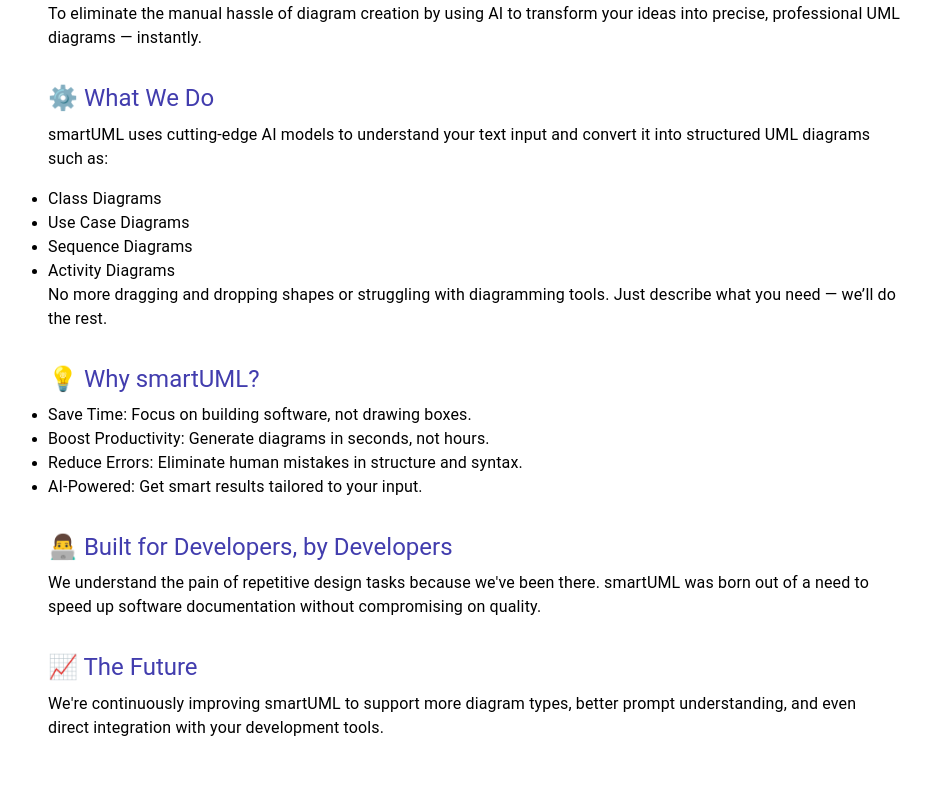
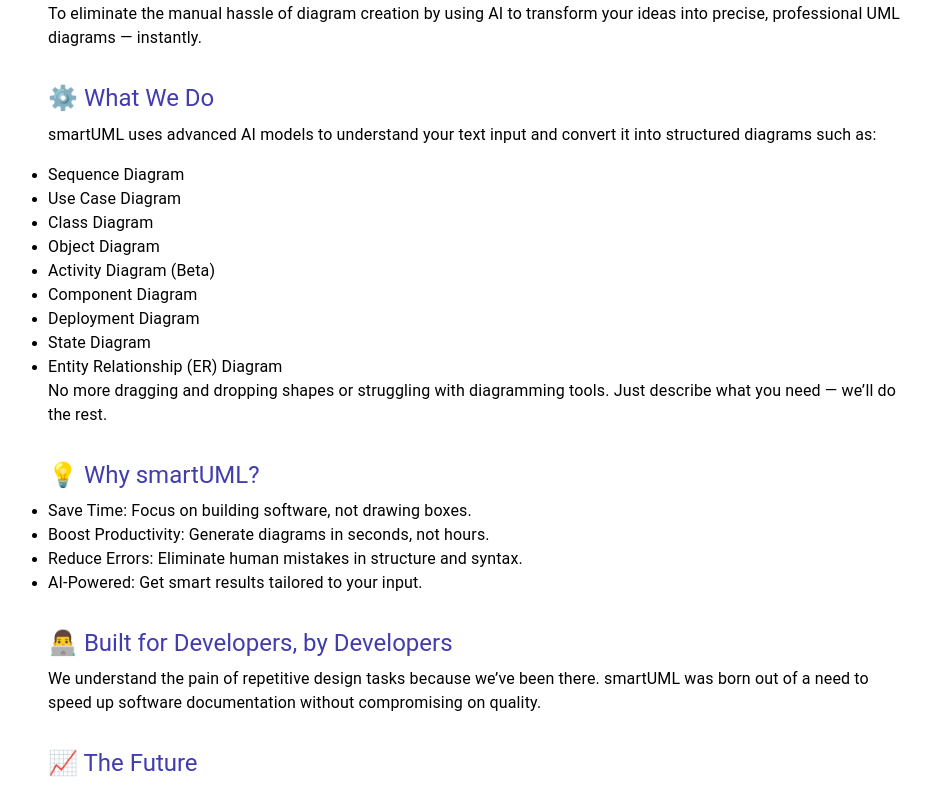
Before and after one commit to Balaj27/UML-Generator-Next, a Next.js app: page /Pages/About in a window 1280 px wide. Shown: the part 400-1191 px from the top of the page, without its empty margins (166-1097 px from the left). Built offline with nearby package versions, Linux system fonts and the light colour scheme.

Commit message:
About Us Page Added

```diff
--- a/src/app/Pages/About/page.tsx
+++ b/src/app/Pages/About/page.tsx
@@ -1,29 +1,36 @@
 import React from 'react';
 import { Container, Typography, Box, Divider } from '@mui/material';
 import Navbar from '@/app/Components/Navbar';
-import '../page.css'; // Assuming you have some styles in this file
-import Footer from '@/app/Components/Footer'; // Importing Footer if needed, but not used in this component
+import '../page.css';
+import Footer from '@/app/Components/Footer';
+
 const AboutUs = () => {
   return (
     <>
-    <Navbar/>
+      <Navbar />
       <Container maxWidth="md" sx={{ py: 6 }}>
-      <Typography variant="h3" component="h1" gutterBottom fontWeight="bold" color='rgb(66, 61, 174)'>
+        <Typography
+          variant="h3"
+          component="h1"
+          gutterBottom
+          fontWeight="bold"
+          color="rgb(66, 61, 174)"
+        >
           🧠 About Us — smartUML
         </Typography>
 
-      <Typography variant="body1" paragraph >
+        <Typography variant="body1" paragraph>
           Welcome to <strong>smartUML</strong>, your AI-powered assistant for effortless UML diagram generation.
         </Typography>
 
         <Typography variant="body1" paragraph>
-        At smartUML, we believe in simplifying software design. Whether you're a developer, student, or systems architect, creating accurate and clear UML diagrams shouldn't be a time-consuming task. That's why we built smartUML — a powerful tool that turns your natural language prompts into fully-formed UML diagrams in seconds.
+          At smartUML, we believe in simplifying software design. Whether you&rsquo;re a developer, student, or systems architect, creating accurate and clear UML diagrams shouldn&rsquo;t be a time-consuming task. That&rsquo;s why we built smartUML — a powerful tool that turns your natural language prompts into fully-formed UML diagrams in seconds.
         </Typography>
 
         <Divider sx={{ my: 4 }} />
 
         <Box sx={{ mb: 4 }}>
-        <Typography variant="h5" gutterBottom color='rgb(66, 61, 174)'>
+          <Typography variant="h5" gutterBottom color="rgb(66, 61, 174)">
             🚀 Our Mission
           </Typography>
           <Typography variant="body1">
@@ -32,25 +39,30 @@
         </Box>
 
         <Box sx={{ mb: 4 }}>
-        <Typography variant="h5" gutterBottom color='rgb(66, 61, 174)'>
+          <Typography variant="h5" gutterBottom color="rgb(66, 61, 174)">
             ⚙️ What We Do
           </Typography>
           <Typography variant="body1" paragraph>
-          smartUML uses cutting-edge AI models to understand your text input and convert it into structured UML diagrams such as:
+            smartUML uses advanced AI models to understand your text input and convert it into structured diagrams such as:
           </Typography>
           <ul>
-          <li><Typography variant="body1">Class Diagrams</Typography></li>
-          <li><Typography variant="body1">Use Case Diagrams</Typography></li>
-          <li><Typography variant="body1">Sequence Diagrams</Typography></li>
-          <li><Typography variant="body1">Activity Diagrams</Typography></li>
+            <li><Typography variant="body1">Sequence Diagram</Typography></li>
+            <li><Typography variant="body1">Use Case Diagram</Typography></li>
+            <li><Typography variant="body1">Class Diagram</Typography></li>
+            <li><Typography variant="body1">Object Diagram</Typography></li>
+            <li><Typography variant="body1">Activity Diagram (Beta)</Typography></li>
+            <li><Typography variant="body1">Component Diagram</Typography></li>
+            <li><Typography variant="body1">Deployment Diagram</Typography></li>
+            <li><Typography variant="body1">State Diagram</Typography></li>
+            <li><Typography variant="body1">Entity Relationship (ER) Diagram</Typography></li>
           </ul>
           <Typography variant="body1">
-          No more dragging and dropping shapes or struggling with diagramming tools. Just describe what you need — we’ll do the rest.
+            No more dragging and dropping shapes or struggling with diagramming tools. Just describe what you need &mdash; we&rsquo;ll do the rest.
           </Typography>
         </Box>
 
-      <Box sx={{ mb: 4 }} >
-        <Typography variant="h5" gutterBottom color='rgb(66, 61, 174)'>
+        <Box sx={{ mb: 4 }}>
+          <Typography variant="h5" gutterBottom color="rgb(66, 61, 174)">
             💡 Why smartUML?
           </Typography>
           <ul>
@@ -61,21 +73,21 @@
           </ul>
         </Box>
 
-      <Box sx={{ mb: 4 }} >
-        <Typography variant="h5" gutterBottom color='rgb(66, 61, 174)'>
+        <Box sx={{ mb: 4 }}>
+          <Typography variant="h5" gutterBottom color="rgb(66, 61, 174)">
             👨‍💻 Built for Developers, by Developers
           </Typography>
           <Typography variant="body1">
-          We understand the pain of repetitive design tasks because we've been there. smartUML was born out of a need to speed up software documentation without compromising on quality.
+            We understand the pain of repetitive design tasks because we&rsquo;ve been there. smartUML was born out of a need to speed up software documentation without compromising on quality.
           </Typography>
         </Box>
 
         <Box sx={{ mb: 4 }}>
-        <Typography variant="h5" gutterBottom color='rgb(66, 61, 174)'>
+          <Typography variant="h5" gutterBottom color="rgb(66, 61, 174)">
             📈 The Future
           </Typography>
           <Typography variant="body1">
-          We're continuously improving smartUML to support more diagram types, better prompt understanding, and even direct integration with your development tools.
+            We&rsquo;re continuously improving smartUML to support more diagram types, better prompt understanding, and even direct integration with your development tools.
           </Typography>
         </Box>
       </Container>
```
Lines whose indentation alone changed are shown as unchanged.
